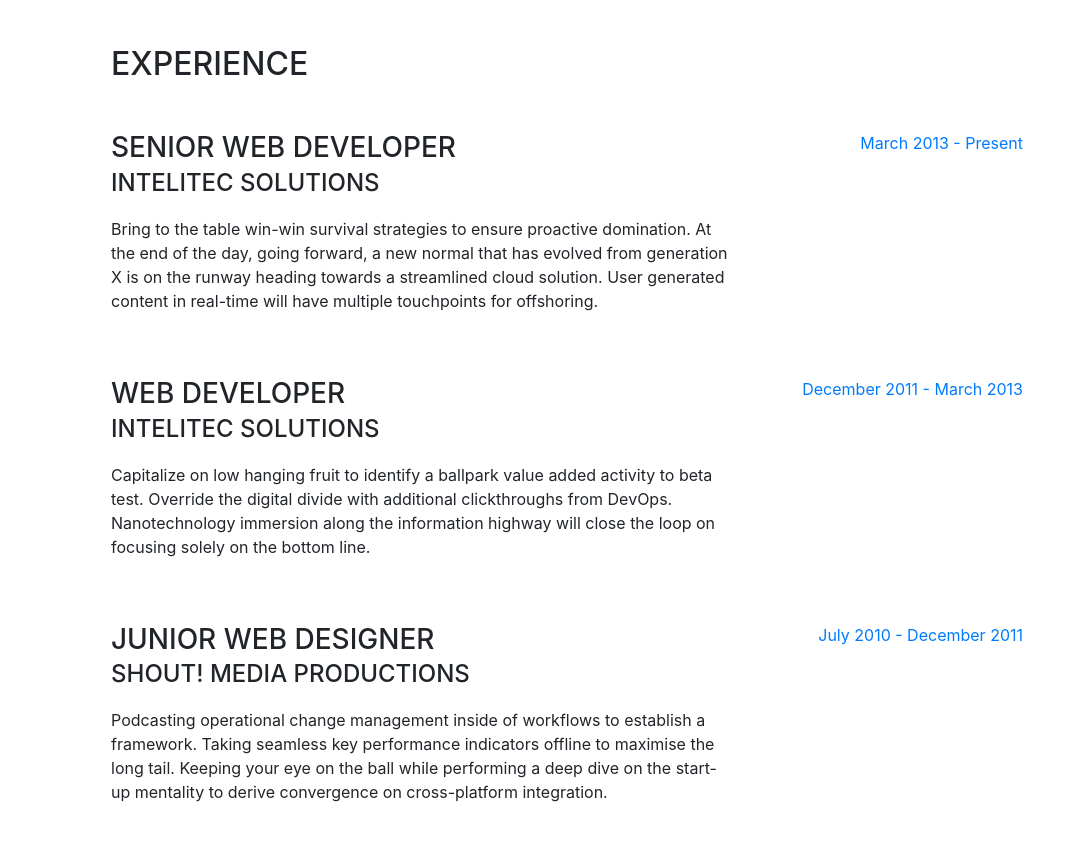
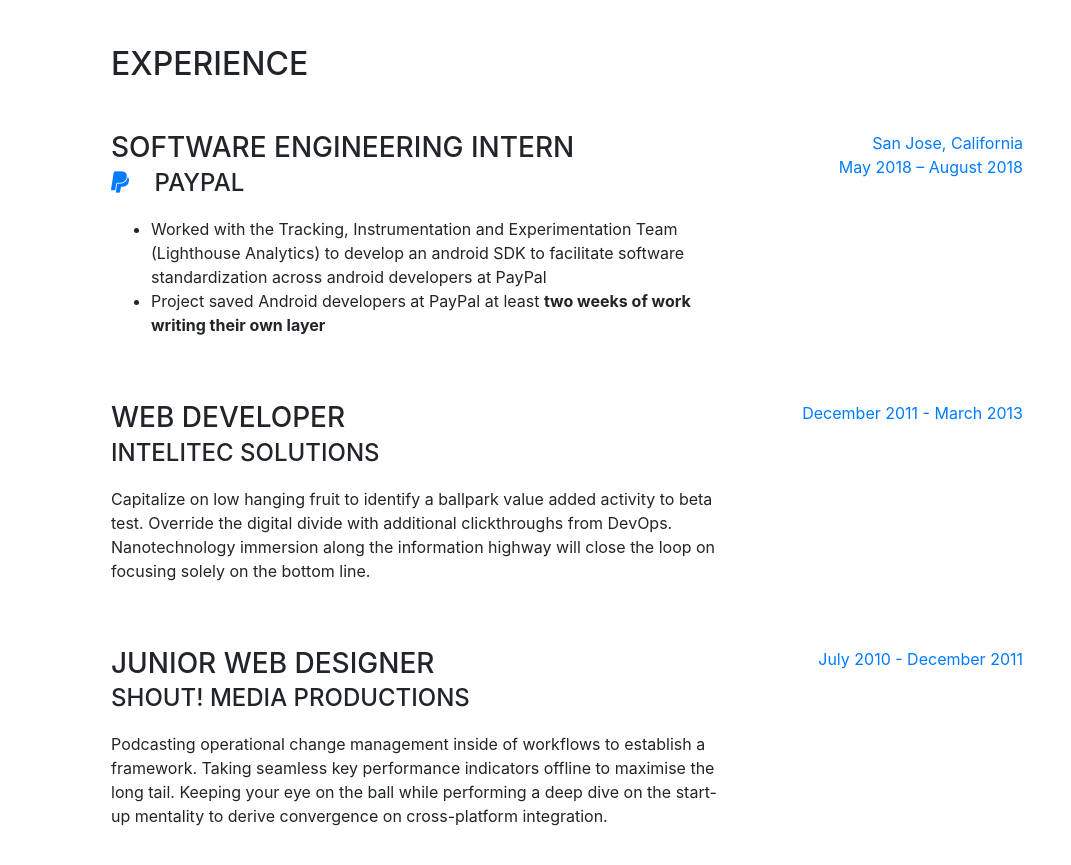
Before and after one commit to mchinedo/oadediwura.github.io, a website with bundled scripts: page index.html in a window 1280 px wide. Shown: the part 804-1669 px from the top of the page, without its empty margins (209-1280 px from the left). Built offline with nearby package versions, Linux system fonts and the light colour scheme; a web font is replaced by a local one.

Commit message:
index.html fixing up experience section

```diff
--- a/index.html
+++ b/index.html
@@ -95,12 +95,17 @@
 
           <div class="resume-item d-flex flex-column flex-md-row mb-5">
             <div class="resume-content mr-auto">
-              <h3 class="mb-0">Senior Web Developer</h3>
-              <div class="subheading mb-3">Intelitec Solutions</div>
-              <p>Bring to the table win-win survival strategies to ensure proactive domination. At the end of the day, going forward, a new normal that has evolved from generation X is on the runway heading towards a streamlined cloud solution. User generated content in real-time will have multiple touchpoints for offshoring.</p>
+              <h3 class="mb-0">Software Engineering Intern</h3>
+              <div class="subheading mb-3"><a href="https://www.paypal.com" target="_blank">
+              <i class="fab fa-paypal"></i></a>&nbsp; &nbsp; PayPal
+              </div>
+              <p><ul>
+              <li>Worked with the Tracking, Instrumentation and Experimentation Team (Lighthouse Analytics) to develop an android SDK to facilitate software standardization across android developers at PayPal</li>
+              <li>Project saved Android developers at PayPal at least <b>two weeks of work writing their own layer</b></li>
+            </ul></p>
             </div>
             <div class="resume-date text-md-right">
-              <span class="text-primary">March 2013 - Present</span>
+              <span class="text-primary">San Jose, California<br>May 2018 – August 2018</span>
             </div>
           </div>
 
```
Also changed, not shown: 1 other file.
